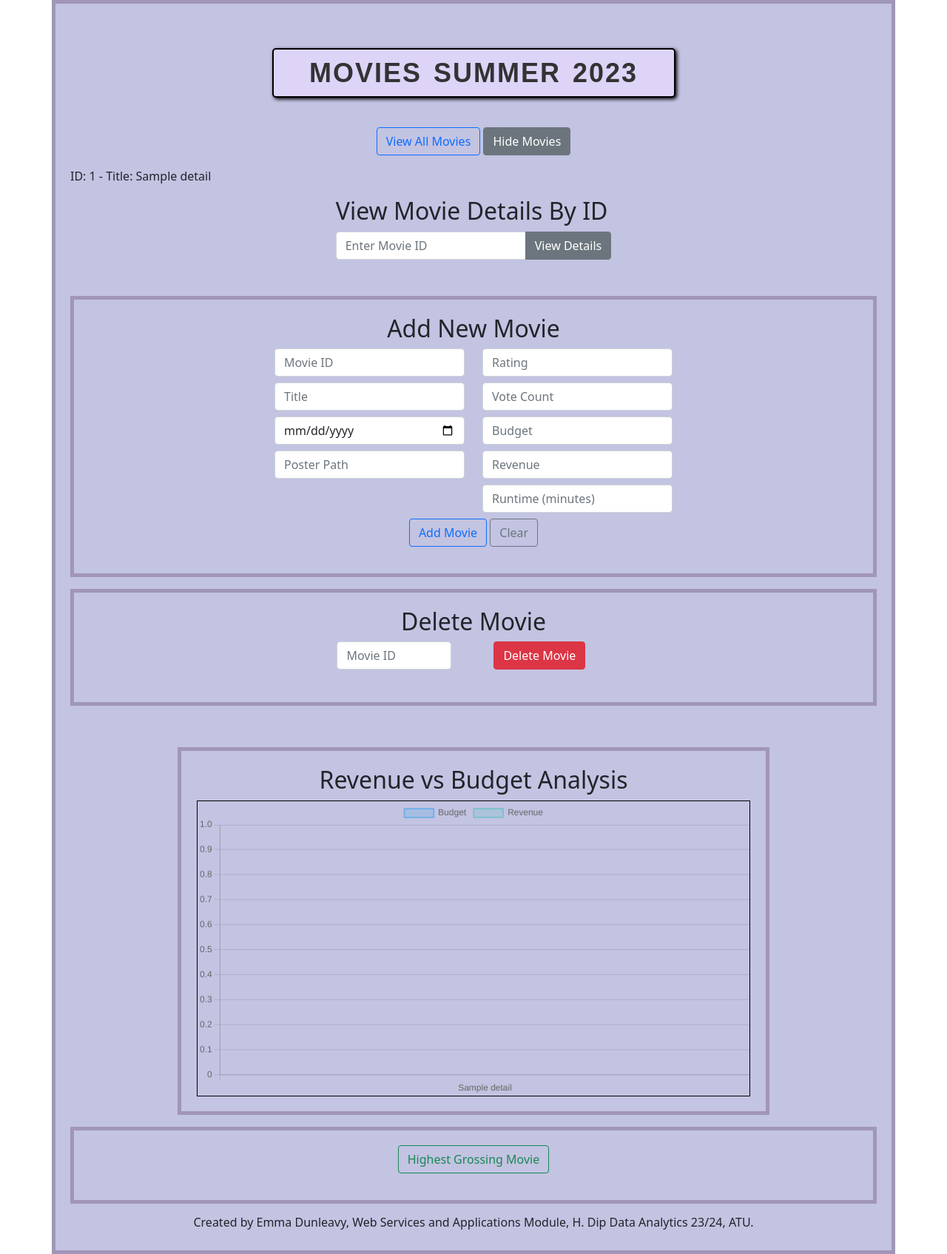
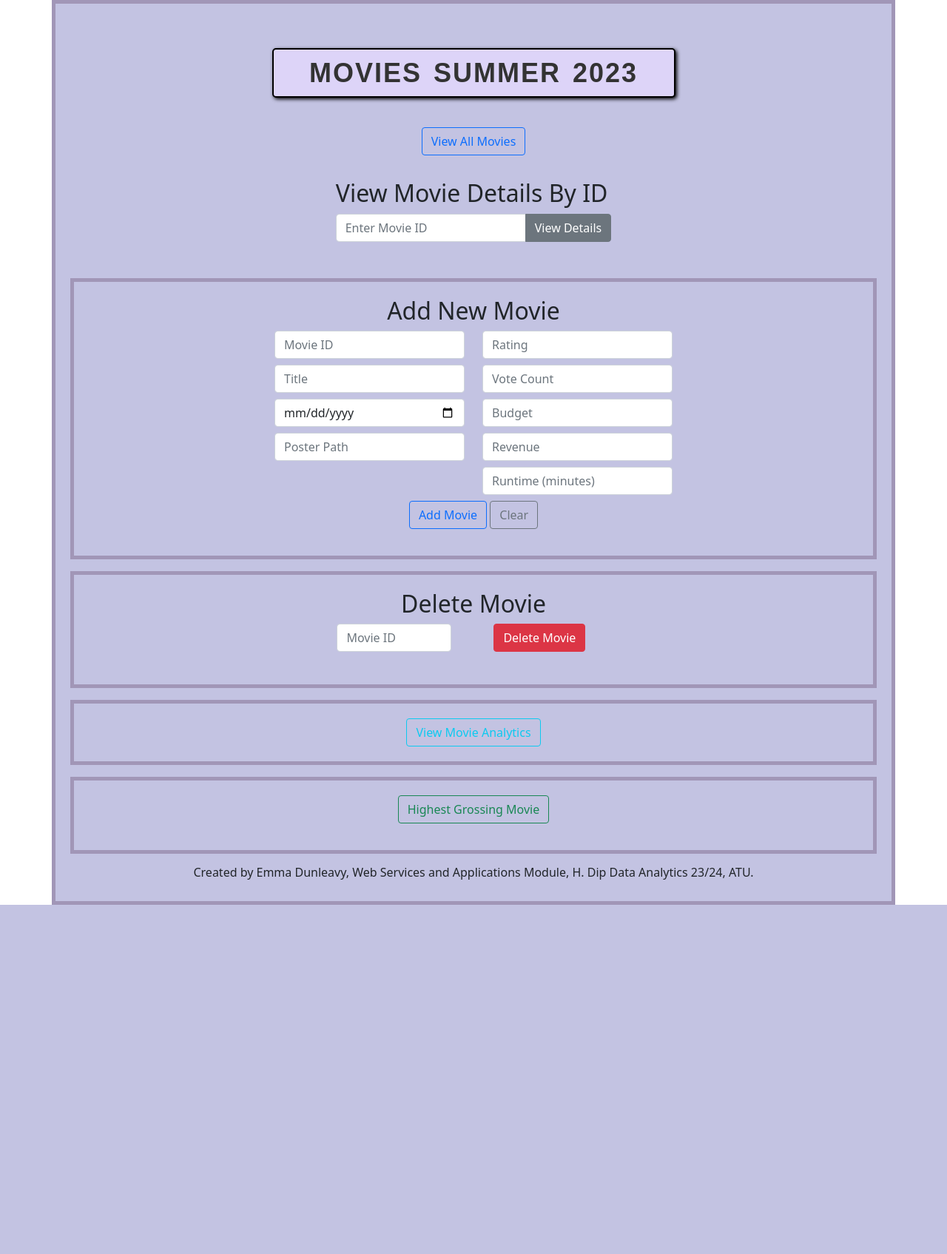
Before and after one commit to emma2d/deploytopythonanywhere, a Flask app: page / in a window 1280 px wide. Shown: the whole page at 74% size. After the commit the page ends 1223 px from the top, so only its background shows below. Run offline with Flask 3, Linux system fonts and the light colour scheme; tables that the repository leaves empty or names only in its code hold one stand-in row (values such as "Sample post").

Commit message:
updated from local hosted to web hosted

```diff
--- a/movie_db.py
+++ b/movie_db.py
@@ -4,7 +4,7 @@ import dbconfig as cfg
 import requests
 import os
 import threading
-import time
+
 
 # Initialize TMDb
 tmdb = TMDb()
@@ -23,7 +23,7 @@ def main():
     conn = None
     cursor = None
     try:
-        conn = mysql.connector.connect(**cfg.mysql)
+        conn = mysql.connector.connect(**cfg.db_config)
         cursor = conn.cursor()
         print("Connected successfully to the database.")
 
--- /dev/null
+++ b/requirements.txt
@@ -0,0 +1,4 @@
+Flask==3.0.3
+mysql-connector-python==8.4.0
+requests==2.31.0
+tmdbv3api==1.9.0
--- a/server.py
+++ b/server.py
@@ -1,19 +1,24 @@
+# Author Emma Dunleavy. WSAA Final Project.
+
 from flask import Flask, request, jsonify, render_template
 from movie_dao import MovieDAO
 import dbconfig as cfg
 
 app = Flask(__name__, static_folder='static')
-dao = MovieDAO(cfg.mysql)
+dao = MovieDAO(cfg.db_config)
 
+# Home route that renders the index.html page
 @app.route('/')
 def index():
     return render_template('index.html')
 
+# Route to get all movies
 @app.route('/movies', methods=['GET'])
 def get_movies():
     movies = dao.fetch_all_movies()
     return jsonify(movies)
 
+# Route to get a specific movie by ID
 @app.route('/movies/<int:movie_id>', methods=['GET'])
 def get_movie(movie_id):
     # Fetch details of the movie with the specified ID
@@ -23,23 +28,27 @@ def get_movie(movie_id):
     else:
         return jsonify({'error': 'Movie not found'}), 404
 
+# Route to add a new movie
 @app.route('/movies', methods=['POST'])
 def add_movie():
     movie_data = request.get_json()
     movie_id = dao.insert_movie(movie_data)
     return jsonify({'status': 'success', 'movie_id': movie_id}), 201
 
+# Route to update an existing movie by ID
 @app.route('/movies/<int:movie_id>', methods=['PUT'])
 def update_movie(movie_id):
     movie_data = request.get_json()
     updated_rows = dao.update_movie(movie_id, movie_data)
     return jsonify({'status': 'updated', 'updated_rows': updated_rows}), 200
 
+# Route to delete a movie by ID
 @app.route('/movies/<int:movie_id>', methods=['DELETE'])
 def delete_movie(movie_id):
     deleted_rows = dao.delete_movie(movie_id)
     return jsonify({'status': 'deleted', 'deleted_rows': deleted_rows}), 204
 
+# Route to get actors for a specific movie by movie ID
 @app.route('/movies/<int:movie_id>/actors', methods=['GET'])
 def get_actors_by_movie(movie_id):
     try:
@@ -48,6 +57,7 @@ def get_actors_by_movie(movie_id):
     except Exception as e:
         return jsonify({'error': str(e)}), 500
 
+# Route to get the highest-grossing movie
 @app.route('/movies/highest-grossing', methods=['GET'])
 def get_highest_grossing_movie():
     try:
--- a/static/app.js
+++ b/static/app.js
@@ -12,6 +12,8 @@ document.addEventListener('DOMContentLoaded', function() {
     const revenueBudgetChartElement = document.getElementById('revenue-budget-chart').getContext('2d');
     const highestGrossingMovieButton = document.getElementById('highest-grossing-movie');
     const highestGrossingMovieDetails = document.getElementById('highest-grossing-movie-details');
+    const viewMovieAnalyticsButton = document.getElementById('view-movie-analytics');
+    const analyticsSection = document.querySelector('.analytics-section');
     let revenueBudgetChart;
 
     let chartInitialized = false;
@@ -35,11 +37,10 @@ document.addEventListener('DOMContentLoaded', function() {
                 hideMoviesButton.style.display = 'inline'; // Show the Hide Movies button
 
                 // Update the analytics chart
-                if (data.length > 0 && !chartInitialized) {
+                if (data.length > 0) {
                     setTimeout(() => {
                         if (revenueBudgetChartElement.canvas) { // Ensure the canvas context is available
                             updateAnalyticsChart(data);
-                            chartInitialized = true; // Mark chart as initialized
                         } else {
                             console.error('Canvas context is not available.');
                         }
@@ -60,11 +61,17 @@ document.addEventListener('DOMContentLoaded', function() {
                 return response.json();
             })
             .then(movie => {
+                const releaseDate = new Date(movie.release_date).toLocaleDateString('en-US', {
+                    year: 'numeric',
+                    month: 'short',
+                    day: 'numeric'
+                });
+
                 singleMovieDetails.innerHTML = `
                     <div class="movie-details">
                         <div class="text">
                             <h2>${movie.title}</h2>
-                            <p>Release Date: ${movie.release_date}</p>
+                            <p>Release Date: ${releaseDate}</p>
                             <p>Rating: ${movie.rating}</p>
                             <p>Votes: ${movie.vote_count}</p>
                             <p>Budget: ${movie.budget}</p>
@@ -80,7 +87,7 @@ document.addEventListener('DOMContentLoaded', function() {
 
                 // Prepopulate the update movie form with the fetched movie details
                 updateMovieForm.elements['title'].value = movie.title;
-                updateMovieForm.elements['release_date'].value = movie.release_date;
+                updateMovieForm.elements['release_date'].value = movie.release_date.split('T')[0];
                 updateMovieForm.elements['poster_path'].value = movie.poster_path;
                 updateMovieForm.elements['rating'].value = movie.rating;
                 updateMovieForm.elements['vote_count'].value = movie.vote_count;
@@ -250,9 +257,6 @@ document.addEventListener('DOMContentLoaded', function() {
             });
     });
 
-    // Initial fetch to populate the analytics chart
-    fetchMovies();
-
     // Attach event listeners
     document.getElementById('view-movies').addEventListener('click', fetchMovies);
     hideMoviesButton.addEventListener('click', hideMovies);
@@ -271,4 +275,10 @@ document.addEventListener('DOMContentLoaded', function() {
         resetToHomeScreen();
     });
     clearAddFormButton.addEventListener('click', () => clearForm(addMovieForm));
+
+    // View Movie Analytics button event listener
+    viewMovieAnalyticsButton.addEventListener('click', () => {
+        analyticsSection.style.display = 'block'; // Show the analytics section
+        fetchMovies(); // Fetch movies and update the chart
+    });
 });
--- a/templates/index.html
+++ b/templates/index.html
@@ -182,11 +182,16 @@
         </div>
 
         <!-- Analytics Section -->
-        <div class="container mb-3 text-center analytics-section">
+        <div class="container mb-3 text-center analytics-section" style="display: none;">
             <h2 class="text-center">Revenue vs Budget Analysis</h2>
             <div id="revenue-budget-chart-container">
                 <canvas id="revenue-budget-chart" style="width: 100%; height: 500px;"></canvas>
             </div>
+        </div>
+
+        <!-- View Movie Analytics Button -->
+        <div class="container mb-3 text-center">
+            <button id="view-movie-analytics" class="btn btn-outline-info">View Movie Analytics</button>
         </div>
 
         <!-- Highest Grossing Movie Section -->
```
Also changed, not shown: dbconfig.py (+4 -4 lines), README.md, static/508883.jpg.
